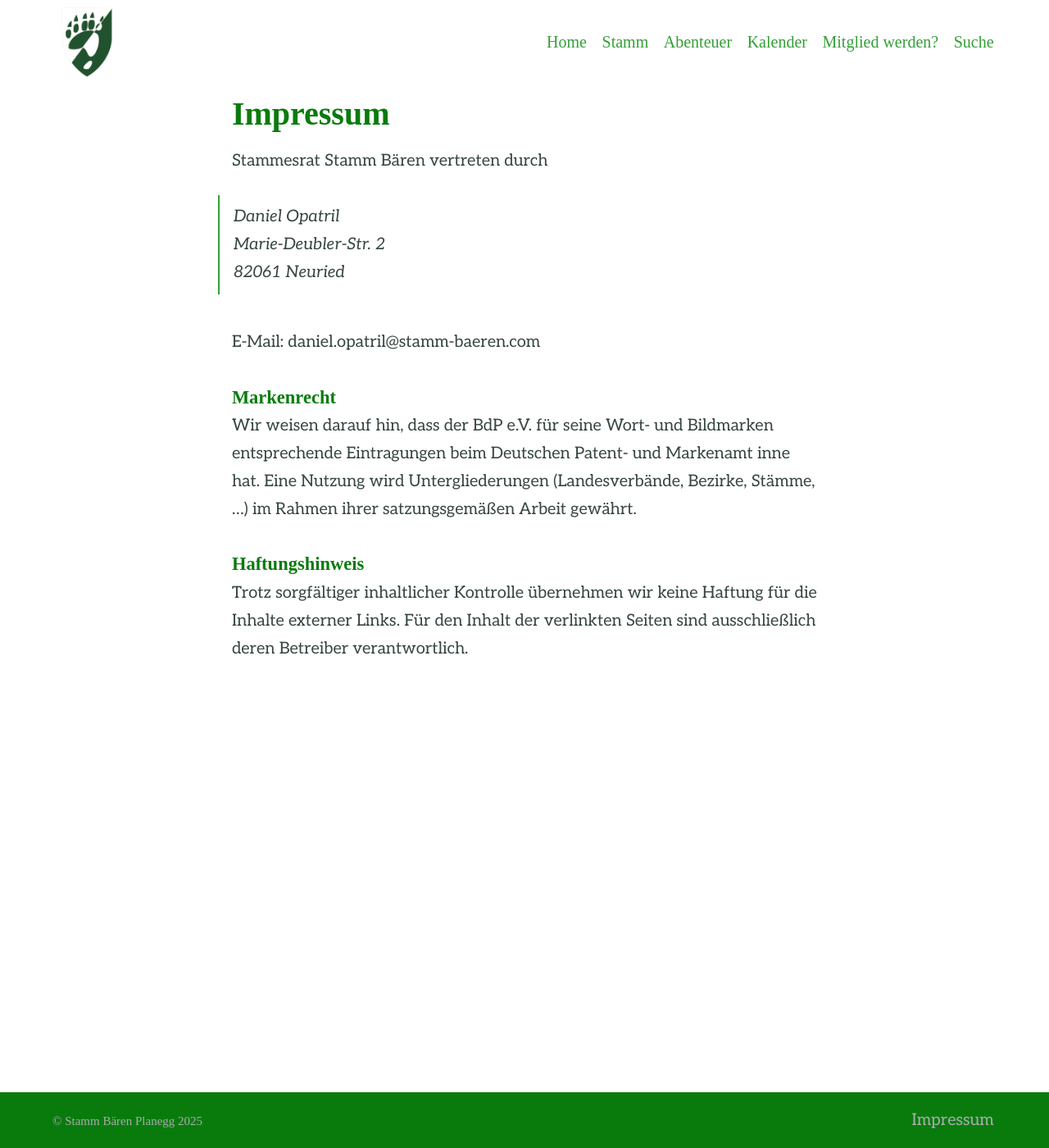
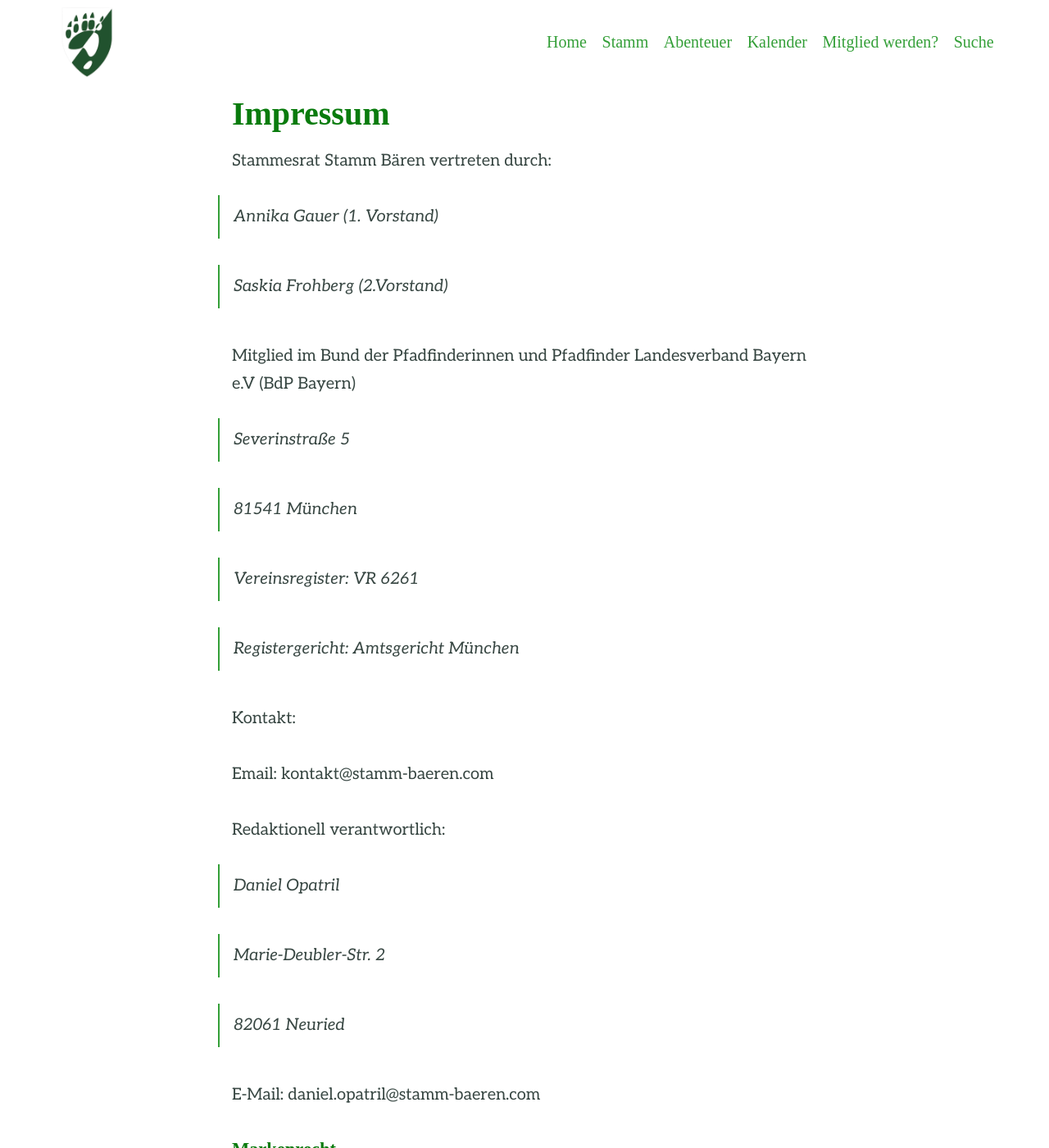
Before and after one commit to ferdinand-swoboda/website-stamm-baeren, a Jekyll site: the page built from impressum.md, in a window 1280 px wide and 1400 px high. Shown: the whole window at 82% size. Built offline with Jekyll 4.4.1, drawn with Linux system fonts in a browser that asks for light colours; some web fonts are replaced.

Commit message:
Update impressum.md

```diff
--- a/impressum.md
+++ b/impressum.md
@@ -4,10 +4,32 @@ layout: page
 ---
 
 
-Stammesrat Stamm Bären vertreten durch
+Stammesrat Stamm Bären vertreten durch:
+
+> Annika Gauer (1. Vorstand)
+>
+> Saskia Frohberg (2.Vorstand)
+
+Mitglied im Bund der Pfadfinderinnen und Pfadfinder Landesverband Bayern e.V (BdP Bayern)
+
+>Severinstraße 5
+>
+>81541 München
+>
+>Vereinsregister: VR 6261
+>
+>Registergericht: Amtsgericht München
+
+Kontakt:
+
+Email: kontakt@stamm-baeren.com
+
+Redaktionell verantwortlich:
 
 > Daniel Opatril
+>
 > Marie-Deubler-Str. 2
+>
 > 82061 Neuried
 
 E-Mail: daniel.opatril@stamm-baeren.com
```
